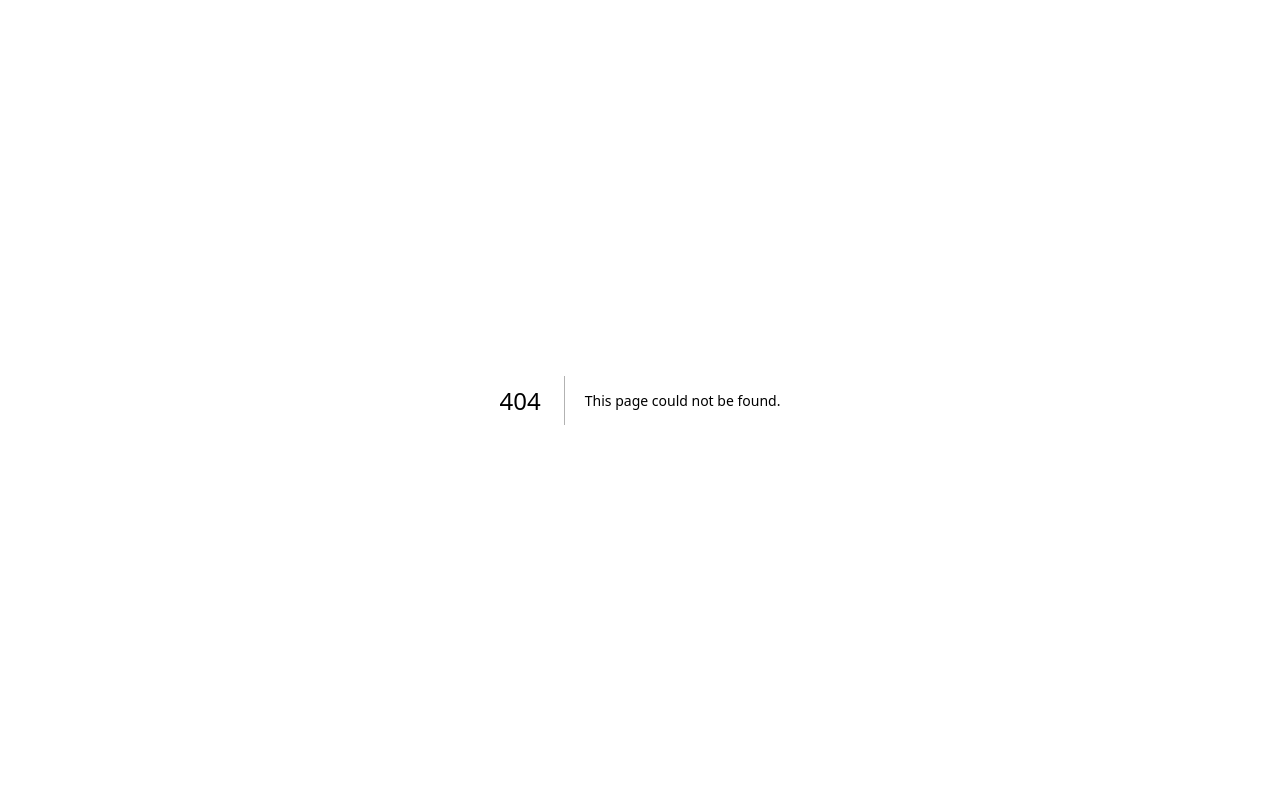
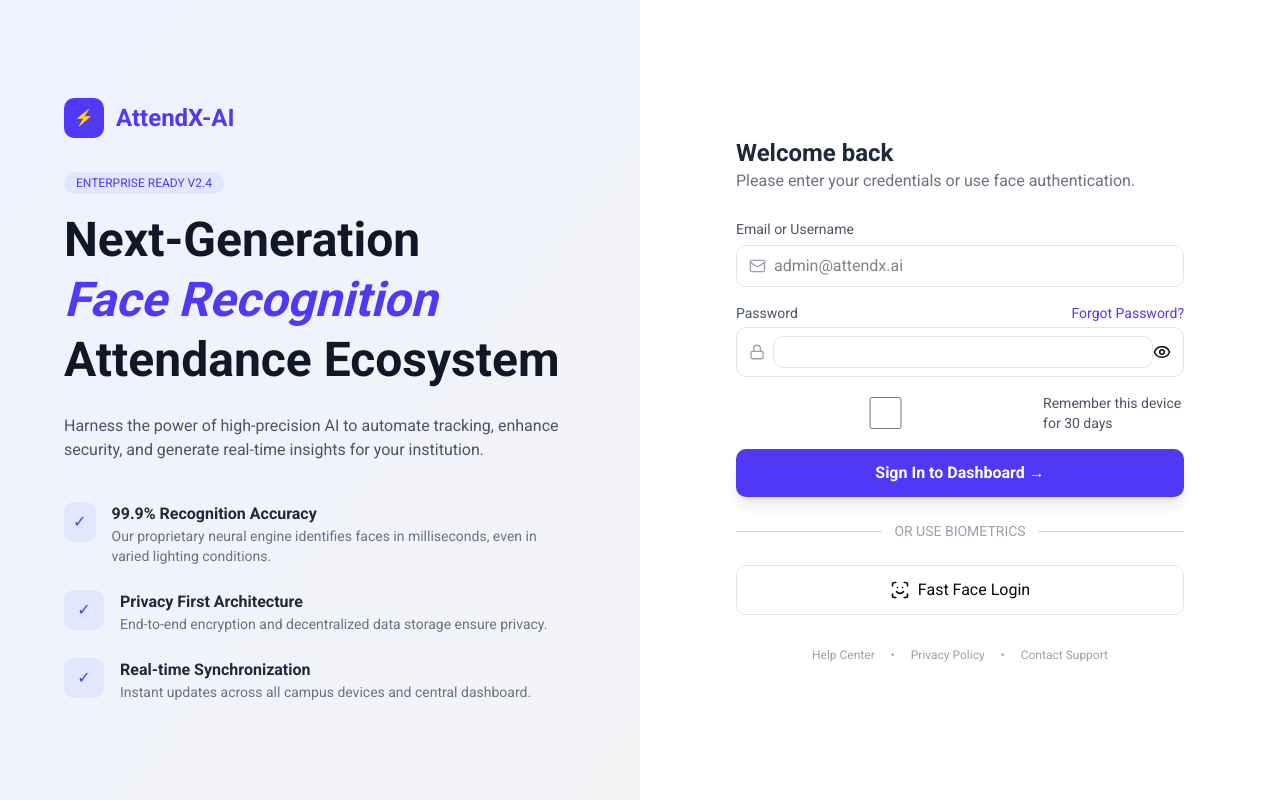
Before and after one commit to hemantgupta98/AttendX-AI, a Next.js app in the folder client/: page /src/admin/auth in a window 1280 px wide. Before the commit this address had no page. Built offline with nearby package versions, Linux system fonts and the light colour scheme.

Commit message:
Implement login ui

```diff
--- a/client/app/page.tsx
+++ b/client/app/page.tsx
@@ -42,9 +42,9 @@ export default function Home() {
         <Image
           src="/logo.png"
           height={100}
-          width={100}
+          width={200}
           alt="logo"
-          className="w-24 h-24 sm:w-[150px] sm:h-[150px] cursor-pointer hover:scale-105 transition-all"
+          className="w-24 h-24 sm:w-[250px] sm:h-[150px] cursor-pointer hover:scale-105 transition-all"
           onClick={() => scrollToSection(heroRef)}
         />
         <div className="hidden md:flex gap-6 text-lg items-center ">
--- /dev/null
+++ b/client/app/src/admin/auth/page.tsx
@@ -0,0 +1,154 @@
+"use client";
+
+import { useState } from "react";
+import { Eye, EyeOff, Mail, Lock, ScanFace } from "lucide-react";
+import { Input } from "@/components/ui/input";
+export default function Home() {
+  const [showPassword, setShowPassword] = useState(false);
+
+  return (
+    <div className="min-h-screen grid grid-cols-1 lg:grid-cols-2">
+      {/* LEFT SIDE */}
+      <div className="bg-gradient-to-br from-indigo-50 to-gray-100 p-8 lg:p-16 flex flex-col justify-center">
+        {/* Logo */}
+        <div className="flex items-center gap-3 mb-8">
+          <div className="w-10 h-10 bg-indigo-600 text-white flex items-center justify-center rounded-lg">
+            ⚡
+          </div>
+          <h1 className="text-2xl font-bold text-indigo-600">AttendX-AI</h1>
+        </div>
+
+        {/* Badge */}
+        <div className="mb-4">
+          <span className="text-xs bg-indigo-100 text-indigo-600 px-3 py-1 rounded-full">
+            ENTERPRISE READY V2.4
+          </span>
+        </div>
+
+        {/* Heading */}
+        <h1 className="text-3xl lg:text-5xl font-bold leading-tight text-gray-900">
+          Next-Generation <br />
+          <span className="text-indigo-600 italic">Face Recognition</span>{" "}
+          <br />
+          Attendance Ecosystem
+        </h1>
+
+        {/* Description */}
+        <p className="text-gray-600 mt-6 max-w-lg">
+          Harness the power of high-precision AI to automate tracking, enhance
+          security, and generate real-time insights for your institution.
+        </p>
+
+        {/* Features */}
+        <div className="mt-10 space-y-6">
+          <Feature
+            title="99.9% Recognition Accuracy"
+            desc="Our proprietary neural engine identifies faces in milliseconds, even in varied lighting conditions."
+          />
+          <Feature
+            title="Privacy First Architecture"
+            desc="End-to-end encryption and decentralized data storage ensure privacy."
+          />
+          <Feature
+            title="Real-time Synchronization"
+            desc="Instant updates across all campus devices and central dashboard."
+          />
+        </div>
+      </div>
+
+      {/* RIGHT SIDE */}
+      <div className="flex items-center justify-center p-6 bg-white">
+        <div className="w-full max-w-md">
+          <h2 className="text-2xl font-bold text-gray-800">Welcome back</h2>
+          <p className="text-gray-500 mb-6">
+            Please enter your credentials or use face authentication.
+          </p>
+
+          {/* Email */}
+          <div className="mb-4">
+            <label className="text-sm text-gray-600">Email or Username</label>
+            <div className="flex items-center border rounded-lg px-3 py-2 mt-1">
+              <Mail size={18} className="text-gray-400 mr-2" />
+              <input
+                type="text"
+                placeholder="admin@attendx.ai"
+                className="w-full outline-none"
+              />
+            </div>
+          </div>
+
+          {/* Password */}
+          <div className="mb-2">
+            <div className="flex justify-between text-sm text-gray-600">
+              <label>Password</label>
+              <span className="text-indigo-600 cursor-pointer">
+                Forgot Password?
+              </span>
+            </div>
+
+            <div className="flex items-center border rounded-lg px-3 py-2 mt-1">
+              <Lock size={18} className="text-gray-400 mr-2" />
+              <Input
+                type={showPassword ? "text" : "password"}
+                className="w-full outline-none"
+              />
+              <button onClick={() => setShowPassword(!showPassword)}>
+                {showPassword ? <EyeOff size={18} /> : <Eye size={18} />}
+              </button>
+            </div>
+          </div>
+
+          {/* Checkbox */}
+          <div className="flex items-center gap-2 text-sm text-gray-600 my-4">
+            <Input type="checkbox" />
+            <span>Remember this device for 30 days</span>
+          </div>
+
+          {/* Login Button */}
+          <button className="w-full bg-indigo-600 text-white py-3 rounded-lg font-semibold shadow-lg hover:shadow-xl hover:scale-105 transition">
+            Sign In to Dashboard →
+          </button>
+
+          {/* Divider */}
+          <div className="flex items-center my-6">
+            <div className="flex-1 h-px bg-gray-300" />
+            <span className="px-3 text-sm text-gray-400">
+              OR USE BIOMETRICS
+            </span>
+            <div className="flex-1 h-px bg-gray-300" />
+          </div>
+
+          {/* Face Login */}
+          <button className="w-full border py-3 rounded-lg flex items-center justify-center gap-2 hover:bg-gray-100 transition">
+            <ScanFace size={20} />
+            Fast Face Login
+          </button>
+
+          {/* Footer */}
+          <div className="text-center text-xs text-gray-400 mt-8 space-x-4">
+            <span>Help Center</span>
+            <span>•</span>
+            <span>Privacy Policy</span>
+            <span>•</span>
+            <span>Contact Support</span>
+          </div>
+        </div>
+      </div>
+    </div>
+  );
+}
+
+/* Feature Component */
+function Feature({ title, desc }: { title: string; desc: string }) {
+  return (
+    <div className="flex gap-4">
+      <div className="w-10 h-10 bg-indigo-100 text-indigo-600 flex items-center justify-center rounded-lg">
+        ✓
+      </div>
+      <div>
+        <h4 className="font-semibold text-gray-800">{title}</h4>
+        <p className="text-gray-500 text-sm">{desc}</p>
+      </div>
+    </div>
+  );
+}
--- /dev/null
+++ b/client/components/ui/input.tsx
@@ -0,0 +1,19 @@
+import * as React from "react"
+
+import { cn } from "@/lib/utils"
+
+function Input({ className, type, ...props }: React.ComponentProps<"input">) {
+  return (
+    <input
+      type={type}
+      data-slot="input"
+      className={cn(
+        "h-8 w-full min-w-0 rounded-lg border border-input bg-transparent px-2.5 py-1 text-base transition-colors outline-none file:inline-flex file:h-6 file:border-0 file:bg-transparent file:text-sm file:font-medium file:text-foreground placeholder:text-muted-foreground focus-visible:border-ring focus-visible:ring-3 focus-visible:ring-ring/50 disabled:pointer-events-none disabled:cursor-not-allowed disabled:bg-input/50 disabled:opacity-50 aria-invalid:border-destructive aria-invalid:ring-3 aria-invalid:ring-destructive/20 md:text-sm dark:bg-input/30 dark:disabled:bg-input/80 dark:aria-invalid:border-destructive/50 dark:aria-invalid:ring-destructive/40",
+        className
+      )}
+      {...props}
+    />
+  )
+}
+
+export { Input }
--- a/client/package.json
+++ b/client/package.json
@@ -22,6 +22,7 @@
     "react": "19.2.4",
     "react-apexcharts": "^2.1.0",
     "react-dom": "19.2.4",
+    "react-hook-form": "^7.72.1",
     "shadcn": "^4.2.0",
     "tailwind-merge": "^3.5.0",
     "tw-animate-css": "^1.4.0"
```
Also changed, not shown: client/app/src/admin/layout.tsx (deleted), 1 other file (tests, documents, lock files or other folders).
